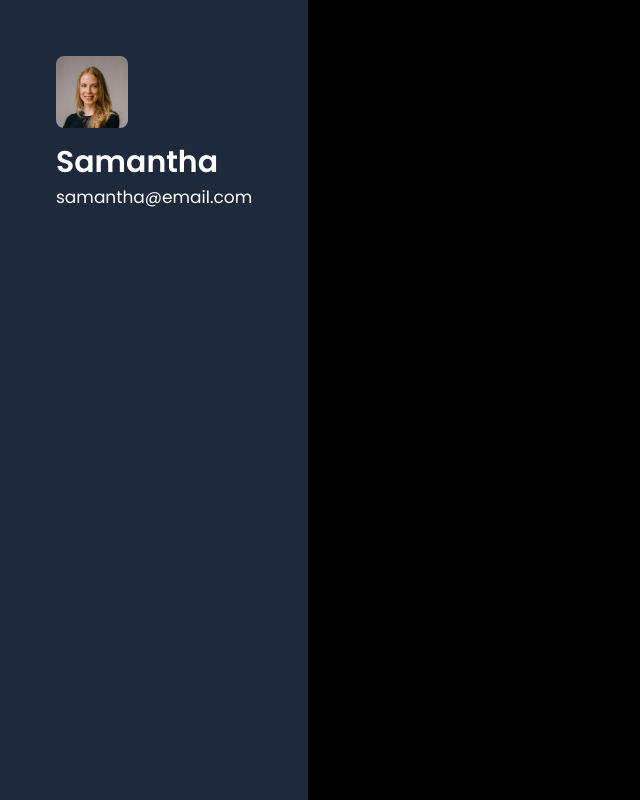
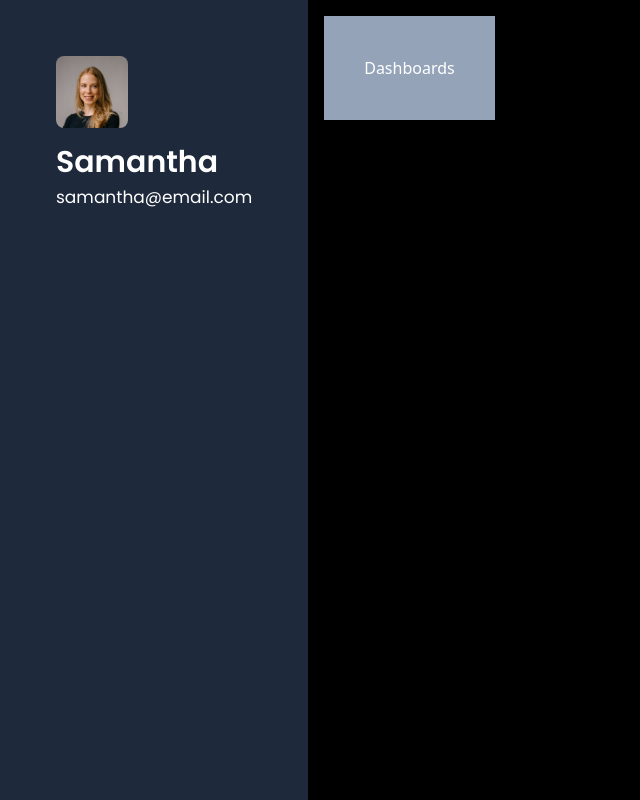
Before and after one commit to TiranChanuka/Admin-DashBoard, a React (Create React App) app: page / in a window 1280 px wide. Shown: the whole page, without its empty margins (0-640 px from the left). Built offline with nearby package versions, Linux system fonts and the light colour scheme.

Commit message:
Update dashboard.jsx

```diff
--- a/src/screens/dashboard/dashboard.jsx
+++ b/src/screens/dashboard/dashboard.jsx
@@ -1,9 +1,11 @@
 const Dashboard = () => {
     return (
-        <div>
-            <div>
-                <div>Dashboards</div>
+        <div className="p-10 bg-slate-400 ">
+            <container>
+                <div>
+                <div className=" text-white">Dashboards</div>
             </div>
+            </container>
         </div>
 
     );
```
